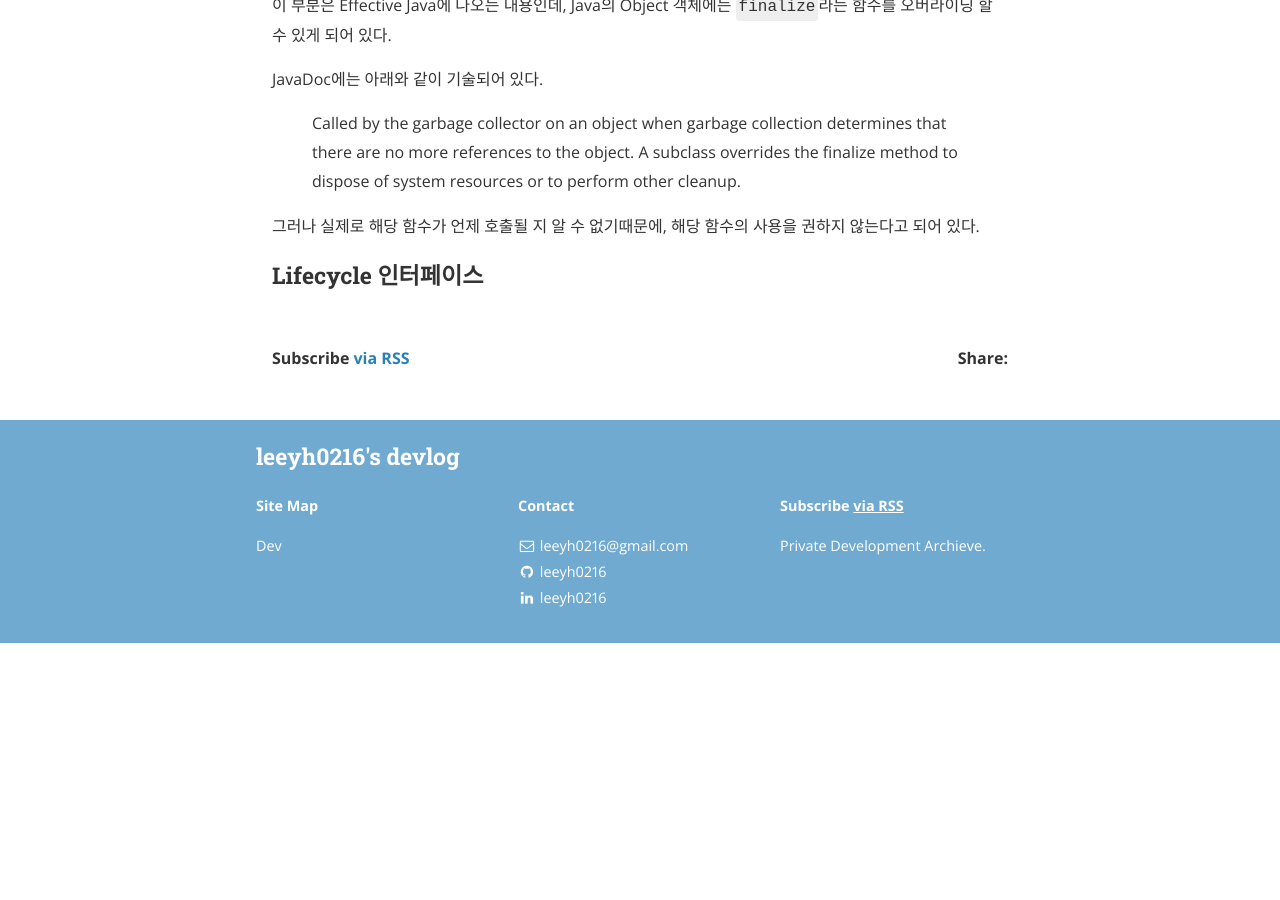
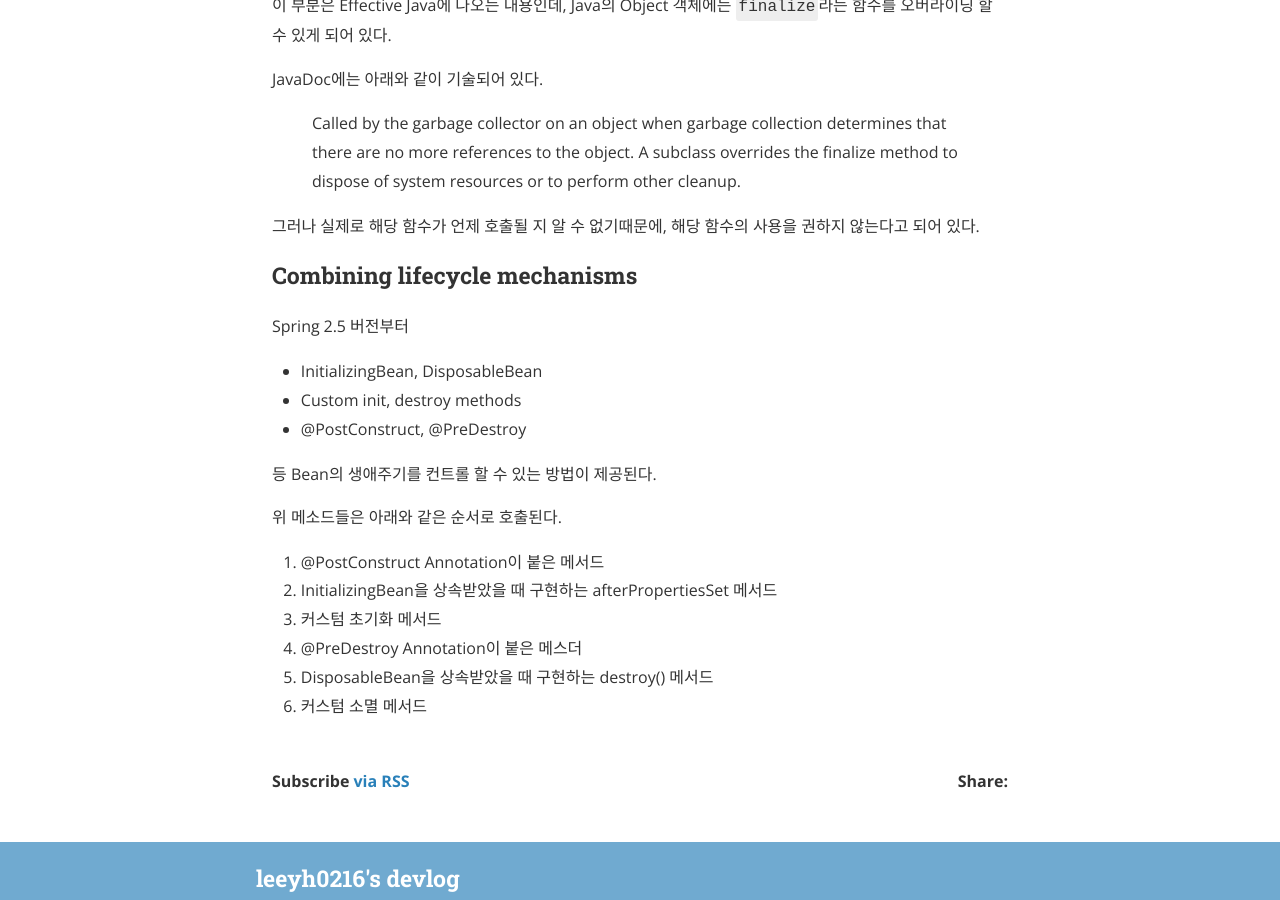
Before and after one commit to leeyh0216/leeyh0216.github.io, a Jekyll site: the page built from _posts/spring/2019-01-22-spring-customizing-the-nature-of-a-bean.md, in a window 1280 px wide and 900 px high, scrolled down 6844 px. Built offline with Jekyll 4.4.1, drawn with Linux system fonts in a browser that asks for light colours; nearby versions of some CDN libraries; before the commit the page ends 7487 px from its top, so only the background shows below that.

Commit message:
custominzing-the-nature-of-a-bean 수정

```diff
--- a/_posts/spring/2019-01-22-spring-customizing-the-nature-of-a-bean.md
+++ b/_posts/spring/2019-01-22-spring-customizing-the-nature-of-a-bean.md
@@ -260,4 +260,21 @@ JavaDoc에는 아래와 같이 기술되어 있다.
 
 그러나 실제로 해당 함수가 언제 호출될 지 알 수 없기때문에, 해당 함수의 사용을 권하지 않는다고 되어 있다.
 
-### Lifecycle 인터페이스
+### Combining lifecycle mechanisms
+
+Spring 2.5 버전부터
+
+* InitializingBean, DisposableBean
+* Custom init, destroy methods
+* @PostConstruct, @PreDestroy
+
+등 Bean의 생애주기를 컨트롤 할 수 있는 방법이 제공된다.
+
+위 메소드들은 아래와 같은 순서로 호출된다.
+
+1. @PostConstruct Annotation이 붙은 메서드
+2. InitializingBean을 상속받았을 때 구현하는 afterPropertiesSet 메서드
+3. 커스텀 초기화 메서드
+4. @PreDestroy Annotation이 붙은 메스더
+5. DisposableBean을 상속받았을 때 구현하는 destroy() 메서드
+6. 커스텀 소멸 메서드
```
